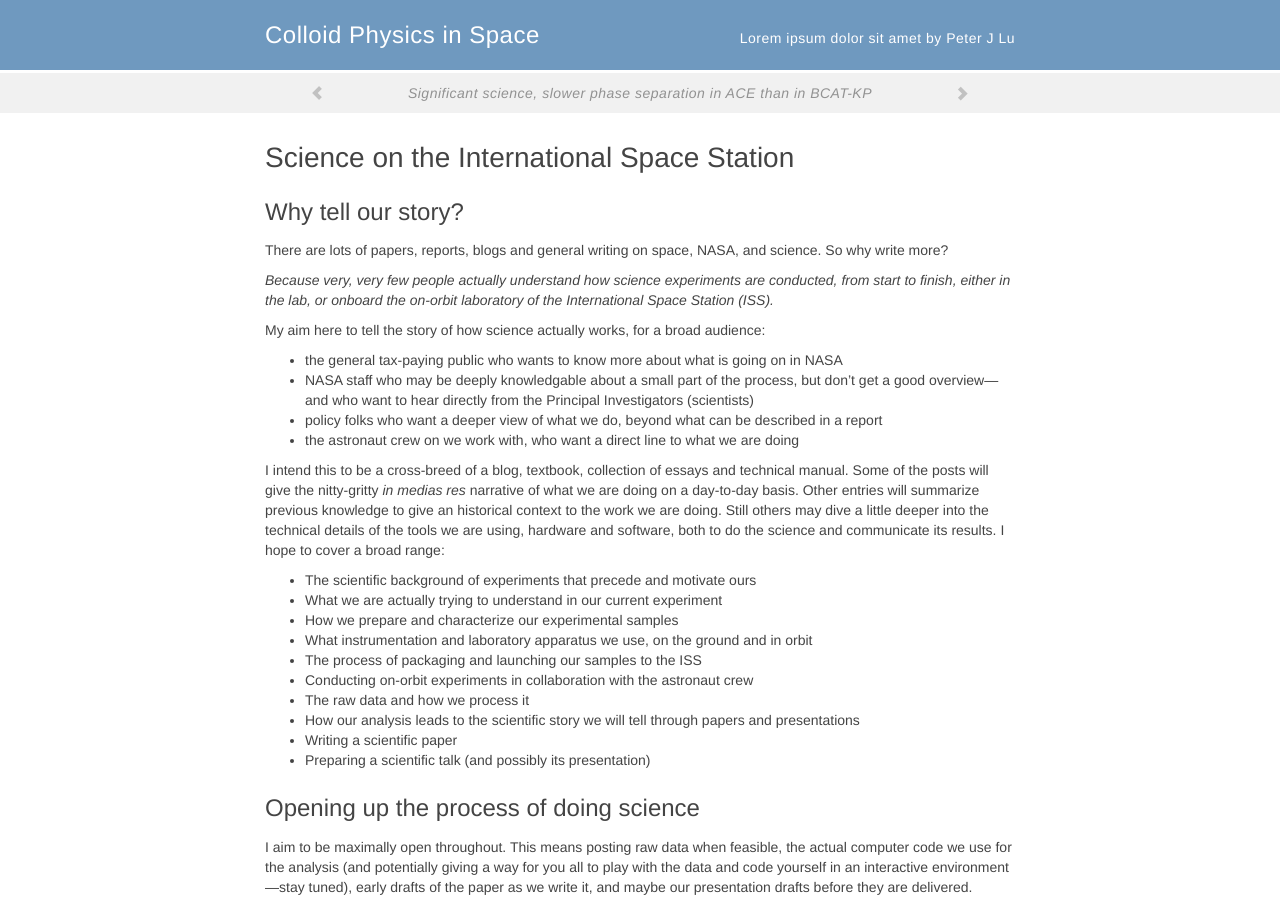
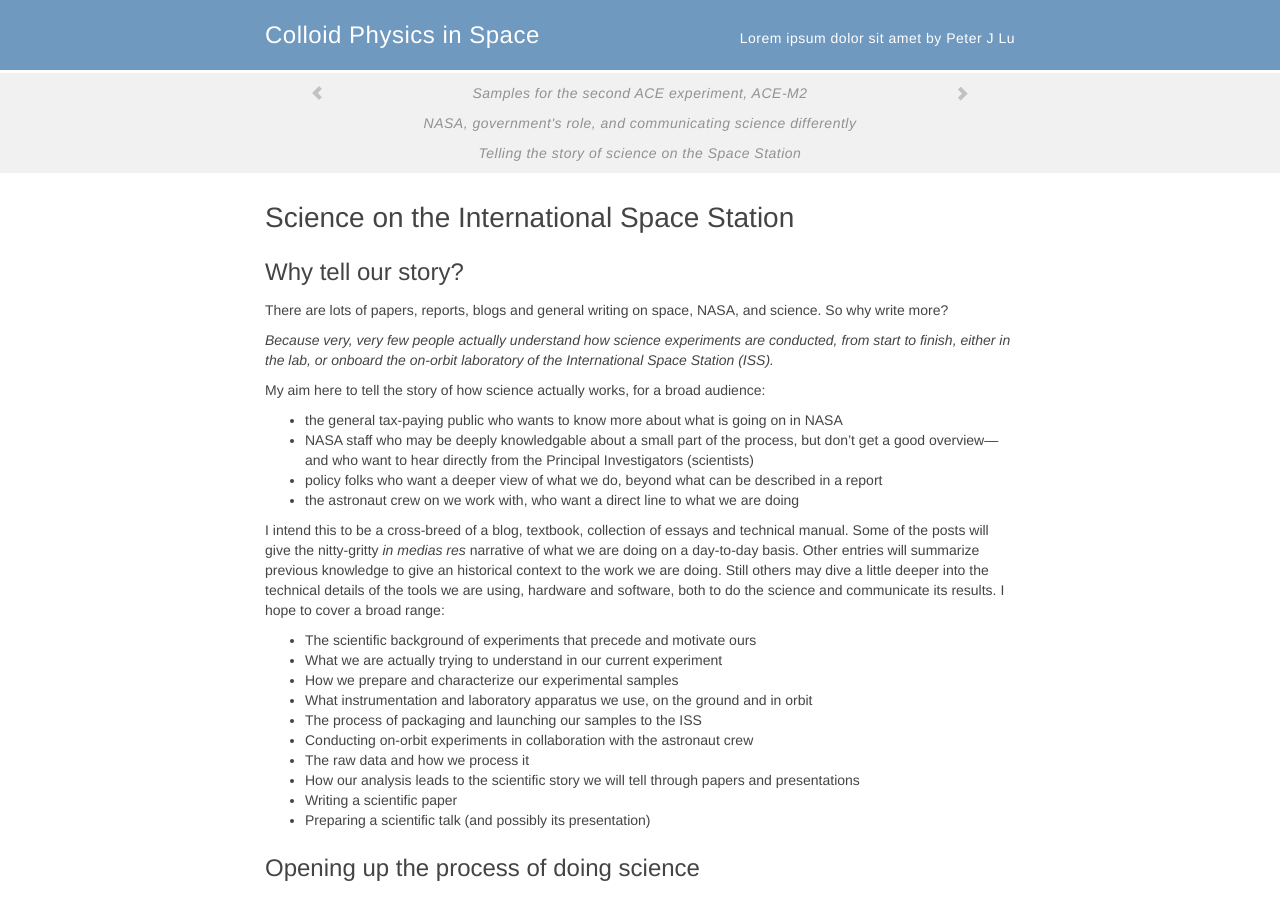
Before and after one commit to colloids/colloids.github.io, a Jekyll site: the page built from _posts/2014-01-01-start.md, in a window 1280 px wide and 900 px high. Built offline with Jekyll 4.4.1, drawn with Linux system fonts in a browser that asks for light colours.

Commit message:
trying categories

```diff
--- a/_includes/header.html
+++ b/_includes/header.html
@@ -18,34 +18,15 @@
             </div>
               <div class="col-sm-10 headline">
                   <div class="carousel-inner">
+                    {% for post in site.categories.category-1 %}
                       <div class="item active">
                           <div class="carousel-content">
                               <div>
-                                  <a href="#"><p>During operations, NASA eliminates our funding for the rest of the year</p></a>
+                                  <a href="{{ post.url }}"><p>{{ post.title }}</p></a>
                               </div>
                           </div>
                       </div>
-                      <div class="item">
-                          <div class="carousel-content">
-                              <div>
-                                  <a href="#"><p>Significant science, slower phase separation in ACE than in BCAT-KP</p></a>
-                              </div>
-                          </div>
-                      </div>
-                      <div class="item">
-                          <div class="carousel-content">
-                              <div>
-                                  <a href="#"><p>Same sample, different behavior?</p></a>
-                              </div>
-                          </div>
-                      </div>
-                      <div class="item">
-                          <div class="carousel-content">
-                              <div>
-                                  <a href="#"><p>Significant science, gelation and phase separation</p></a>
-                              </div>
-                          </div>
-                      </div>
+                    {% endfor %}
                   </div> <!-- .carousel-inner -->
               </div> <!-- .col-sm-10 -->
               <div class="col-sm-1 hidden-xs">
```
Also changed, not shown: _posts/2014-01-01-start.md (+1 -0 lines), _posts/2014-01-17-nasa_govt_comm.md (+1 -0 lines), _posts/2014-03-05-ace_m2_samples.md (+1 -0 lines).
